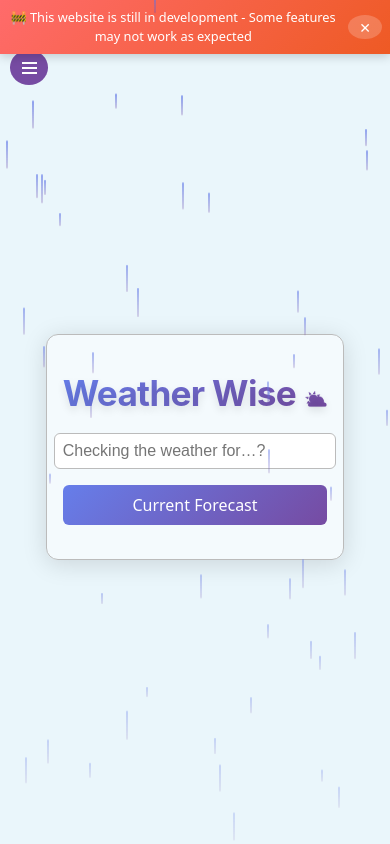
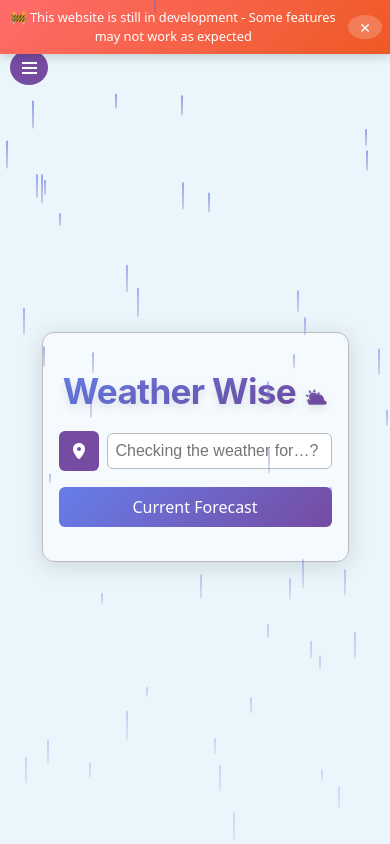
Before and after one commit to w0418773/Weather-App, a React (Vite) app: page / in a window 390 px wide. Built offline with nearby package versions, Linux system fonts and the light colour scheme.

Commit message:
Added location function, added font awesome icon pack

```diff
--- a/index.html
+++ b/index.html
@@ -2,8 +2,9 @@
 <html lang="en">
   <head>
     <meta charset="UTF-8" />
-    <link rel="icon" type="image/png" href="https://raw.githubusercontent.com/w0418773/Weather-App/main/src/assets/weather.png" />
+    <link rel="icon" type="image/x-icon" href="/favicon.ico" />
     <meta name="viewport" content="width=device-width, initial-scale=1.0" />
+    <script src="https://kit.fontawesome.com/ebfb157320.js" crossorigin="anonymous"></script>
     <title>Weather Wise</title>
   </head>
   <body>
--- a/package.json
+++ b/package.json
@@ -12,6 +12,7 @@
     "deploy": "gh-pages -d dist"
   },
   "dependencies": {
+    "@fortawesome/fontawesome-free": "^7.1.0",
     "gh-pages": "^6.3.0",
     "react": "^19.1.1",
     "react-dom": "^19.1.1"
--- a/src/App.jsx
+++ b/src/App.jsx
@@ -1,4 +1,6 @@
 import { useState, useEffect } from 'react'
+import { FontAwesomeIcon } from '@fortawesome/react-fontawesome'
+import { faLocationDot } from '@fortawesome/free-solid-svg-icons'
 import './App.css'
 
 function App() {
@@ -12,6 +14,7 @@ function App() {
   const [showDevBanner, setShowDevBanner] = useState(true) // Set to false to hide banner
   const [isLoading, setIsLoading] = useState(false)
   const [showRainAnimation, setShowRainAnimation] = useState(true)
+  const [isGettingLocation, setIsGettingLocation] = useState(false)
   const BaseURLDev = 'http://localhost:8000'
   const BaseURLProd = 'https://weather-api-py.vercel.app'
 
@@ -73,6 +76,45 @@ function App() {
     } finally {
       setIsLoading(false)
     }
+  }
+
+  const handleGetLocation = async () => {
+    setIsGettingLocation(true)
+    setError('')
+
+    if (!navigator.geolocation) {
+      setError('Geolocation is not supported by this browser.')
+      setIsGettingLocation(false)
+      return
+    }
+
+    navigator.geolocation.getCurrentPosition(
+      async (position) => {
+        try {
+          const { latitude, longitude } = position.coords
+          // Use reverse geocoding to get city name
+          const response = await fetch(`https://api.bigdatacloud.net/data/reverse-geocode-client?latitude=${latitude}&longitude=${longitude}&localityLanguage=en`)
+          const data = await response.json()
+
+          console.log('Reverse Geocoding Data:', data) // Debugging log
+          if (data.locality || data.city) {
+            setLocation(data.locality + ", " + data.countryName || data.city + ", " + data.countryName)
+          } else {
+            setLocation(`${latitude.toFixed(2)}, ${longitude.toFixed(2)}`)
+          }
+        } catch (err) {
+          setError('Could not get location name.')
+          console.error(err)
+        } finally {
+          setIsGettingLocation(false)
+        }
+      },
+      (error) => {
+        setError('Location access denied or unavailable.')
+        setIsGettingLocation(false)
+        console.error(error)
+      }
+    )
   }
 
   return (
@@ -310,6 +352,53 @@ function App() {
           gap: '8px',
           flexDirection: isMobile ? 'column' : 'row'
         }}>
+          <div style={{
+            display: 'flex',
+            alignItems: 'center',
+            gap: '8px',
+            width: isMobile ? '100%' : 'auto'
+          }}>
+            <button
+              onClick={handleGetLocation}
+              disabled={isGettingLocation}
+              style={{
+                background: isGettingLocation ? '#9ca3af' : '#764ba2',
+                border: 'none',
+                borderRadius: '6px',
+                padding: '8px',
+                cursor: isGettingLocation ? 'not-allowed' : 'pointer',
+                transition: 'all 0.3s ease',
+                height: '40px',
+                minWidth: '40px',
+                display: 'flex',
+                alignItems: 'center',
+                justifyContent: 'center'
+              }}
+              onMouseOver={e => {
+                if (!isGettingLocation) {
+                  e.target.style.background = '#6b46c1'
+                }
+              }}
+              onMouseOut={e => {
+                if (!isGettingLocation) {
+                  e.target.style.background = '#764ba2'
+                }
+              }}
+            >
+              {isGettingLocation ? (
+                <div style={{
+                  width: '16px',
+                  height: '16px',
+                  border: '2px solid transparent',
+                  borderTop: '2px solid #fff',
+                  borderRadius: '50%',
+                  animation: 'spin 1s linear infinite'
+                }}></div>
+              ) : (
+                <FontAwesomeIcon icon={faLocationDot} style={{color: "#ffffffff", fontSize: '16px'}} />
+              )}
+            </button>
+
             <input
               type="text"
               value={location}
@@ -318,14 +407,15 @@ function App() {
               style={{
                 padding: '8px',
                 fontSize: '1rem',
-              width: isMobile ? '100%' : '300px',
+                width: isMobile ? 'calc(100% - 56px)' : '300px',
                 borderRadius: 6,
                 background: '#ffffffff',
                 color: '#222',
-              border: '1px solid #bbb',
-              marginBottom: isMobile ? '8px' : '0'
+                border: '1px solid #bbb'
               }}
             />
+          </div>
+
           <button
             style={{
               padding: '8px 16px',
@@ -340,7 +430,8 @@ function App() {
               cursor: isLoading ? 'not-allowed' : 'pointer',
               transition: 'all 0.3s ease',
               opacity: isLoading ? 0.7 : 1,
-              transform: isLoading ? 'scale(0.98)' : 'scale(1)'
+              transform: isLoading ? 'scale(0.98)' : 'scale(1)',
+              marginTop: isMobile ? '8px' : '0'
             }}
             onClick={handleGetWeather}
             disabled={isLoading}
```
Also changed, not shown: 1 other file (tests, documents, lock files or other folders). Lines whose indentation alone changed are shown as unchanged.
